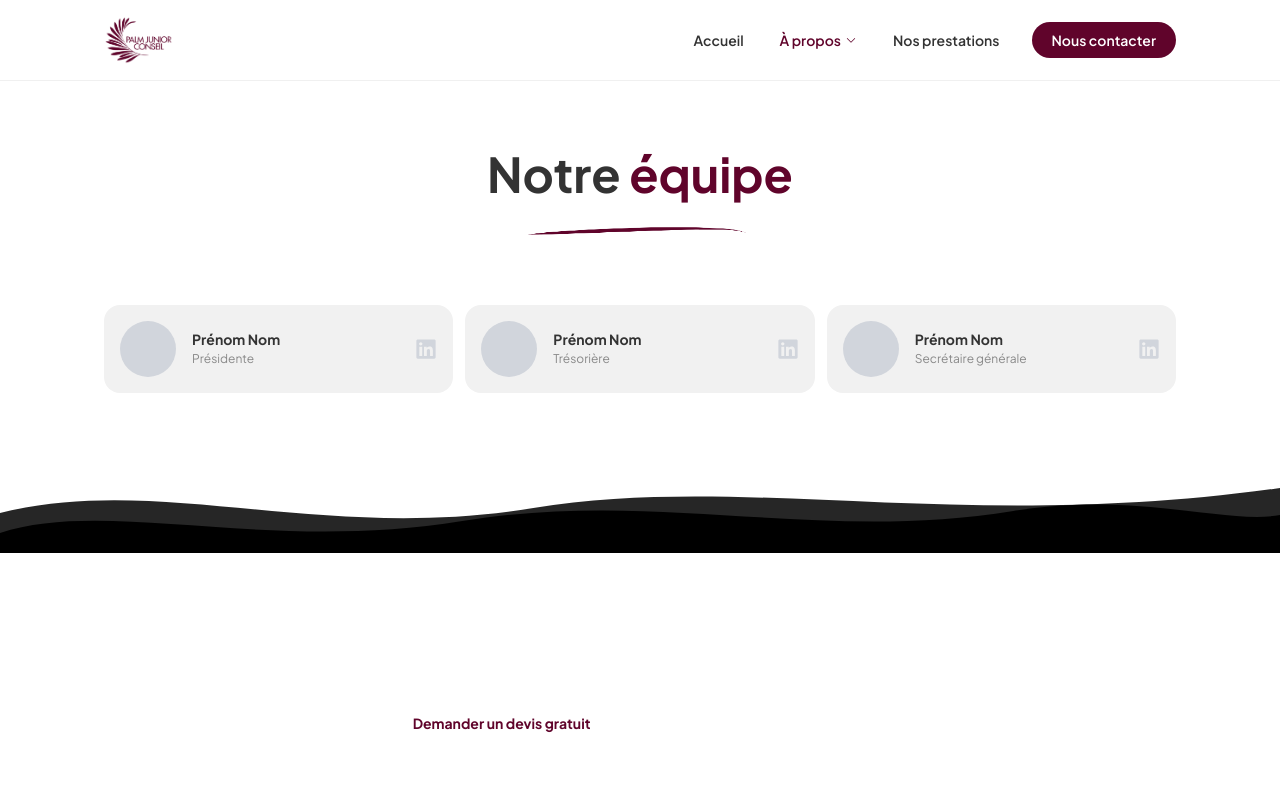
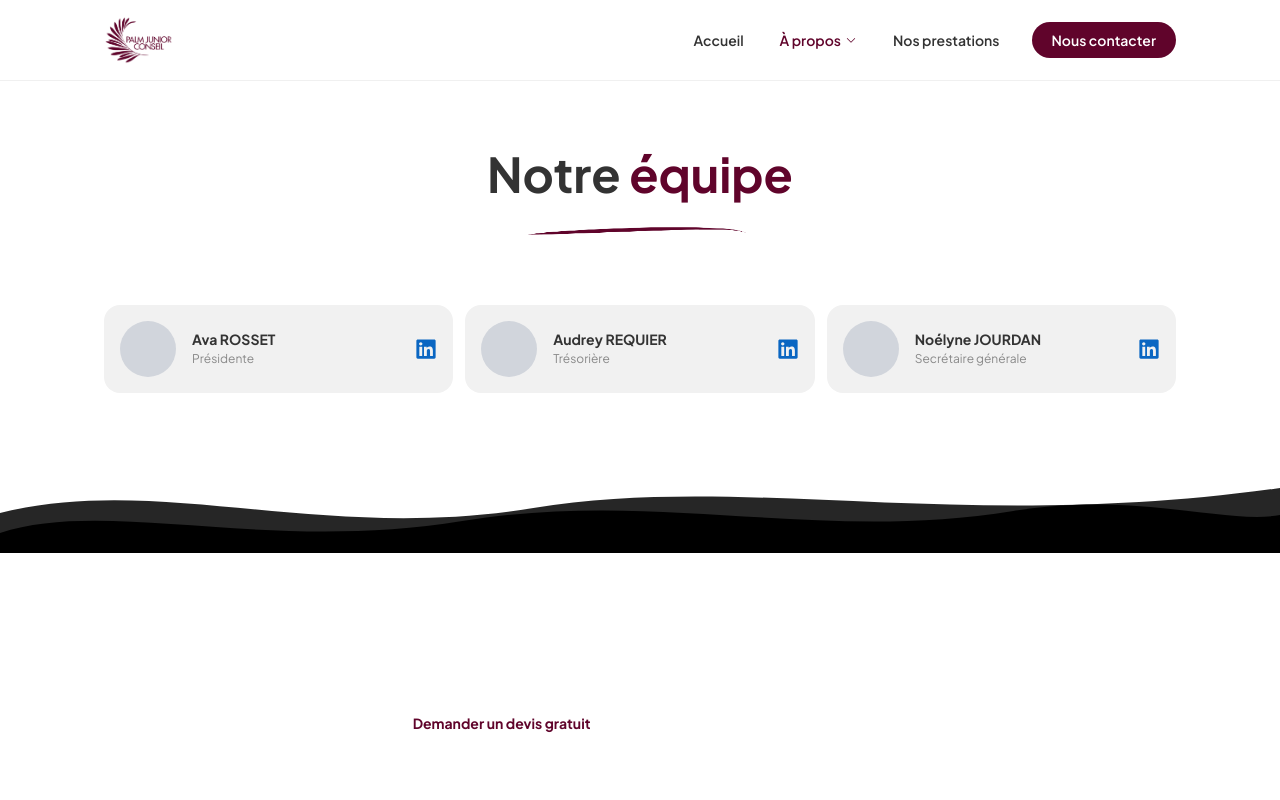
Before and after one commit to Stitchal/pjc-website, a Next.js app: page /a-propos/notre-equipe in a window 1280 px wide. Shown: the top 800 px of the page. Built offline with nearby package versions, Linux system fonts and the light colour scheme.

Commit message:
added linkedin and names

```diff
--- a/app/a-propos/notre-equipe/page.tsx
+++ b/app/a-propos/notre-equipe/page.tsx
@@ -23,9 +23,9 @@ type Member = {
 };
 
 const members: Member[] = [
-  { firstName: "Prénom", lastName: "Nom", role: "Présidente", image: null, linkedin: null },
-  { firstName: "Prénom", lastName: "Nom", role: "Trésorière", image: null, linkedin: null },
-  { firstName: "Prénom", lastName: "Nom", role: "Secrétaire générale", image: null, linkedin: null },
+  { firstName: "Ava", lastName: "ROSSET", role: "Présidente", image: null, linkedin: "https://www.linkedin.com/in/ava-rosset-897a71257/" },
+  { firstName: "Audrey", lastName: "REQUIER", role: "Trésorière", image: null, linkedin: "https://www.linkedin.com/in/audrey-requier/" },
+  { firstName: "Noélyne", lastName: "JOURDAN", role: "Secrétaire générale", image: null, linkedin: "https://www.linkedin.com/in/noelyne-jourdan/" },
 ];
 
 function MemberCard({ member }: { member: Member }) {
```
